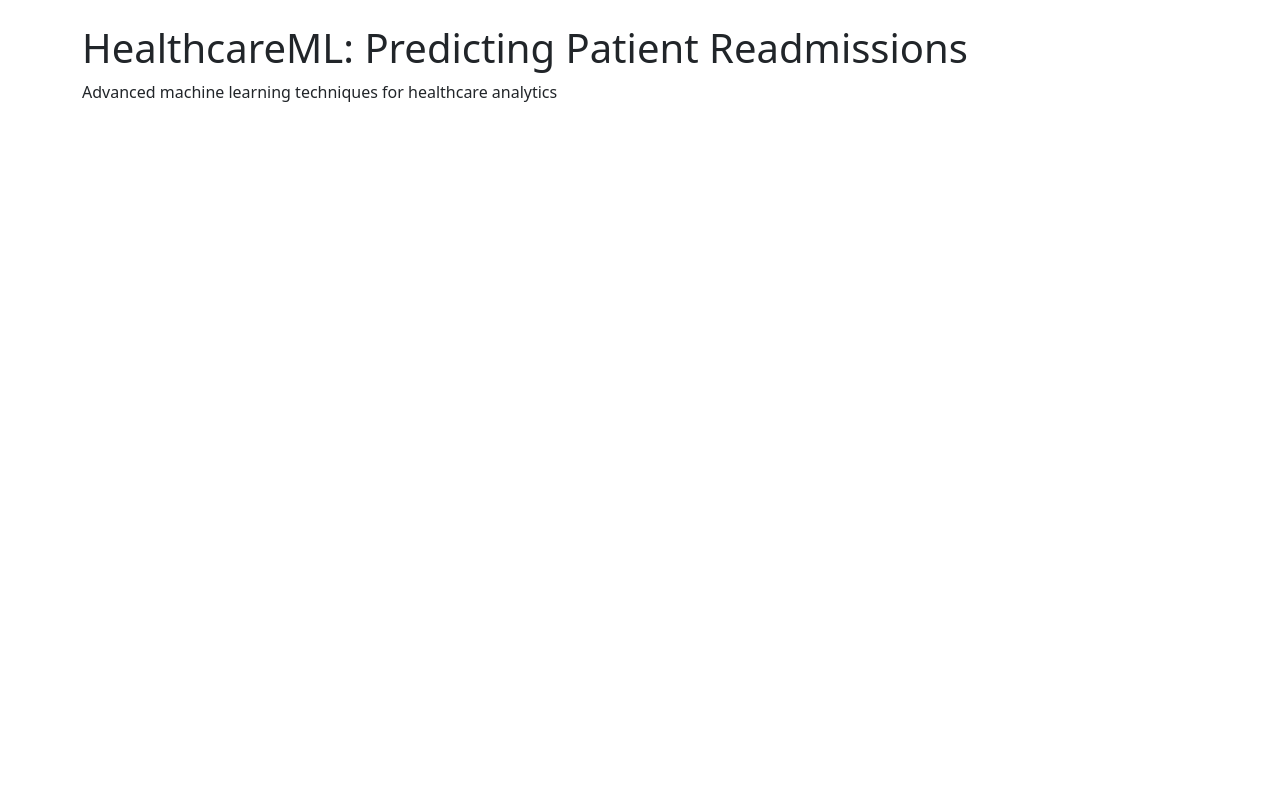
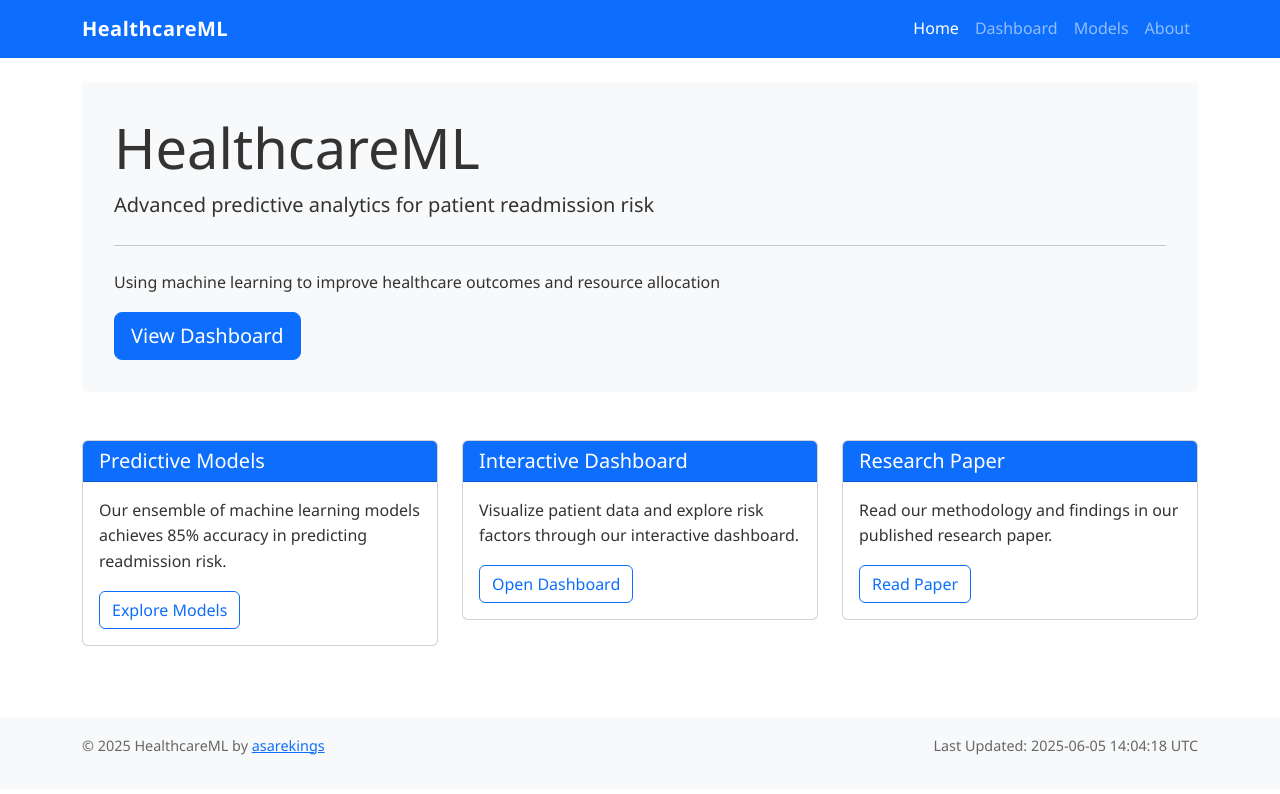
Before and after one commit to asarekings/HealthcareML-, a Jekyll site: the page index.html, which Jekyll copies as it is, in a window 1280 px wide. Shown: the top 794 px of the page. Built offline with Jekyll 4.4.1, drawn with Linux system fonts in a browser that asks for light colours.

Commit message:
Add comprehensive website content - 2025-06-05 14:04:18

```diff
--- /dev/null
+++ b/assets/css/style.css
@@ -0,0 +1,54 @@
+/* HealthcareML Custom Styles */
+body {
+    font-family: 'Segoe UI', Tahoma, sans-serif;
+    line-height: 1.6;
+    color: #333;
+}
+
+.jumbotron {
+    background-color: #f8f9fa;
+    padding: 2rem;
+    margin-bottom: 2rem;
+    border-radius: 0.3rem;
+}
+
+.card-header {
+    font-weight: 500;
+}
+
+.navbar-brand {
+    font-weight: bold;
+    letter-spacing: 0.5px;
+}
+
+footer {
+    font-size: 0.9rem;
+    color: #666;
+}
+
+.text-white {
+    color: white !important;
+}
+
+/* Dashboard styles */
+.metric-card {
+    text-align: center;
+    transition: transform 0.3s;
+}
+
+.metric-card:hover {
+    transform: translateY(-5px);
+}
+
+.metric-value {
+    font-size: 2.5rem;
+    font-weight: bold;
+    color: #0d6efd;
+}
+
+.metric-label {
+    color: #666;
+    font-size: 0.9rem;
+    text-transform: uppercase;
+    letter-spacing: 1px;
+}
--- /dev/null
+++ b/assets/js/main.js
@@ -0,0 +1,21 @@
+// HealthcareML Main JavaScript
+document.addEventListener('DOMContentLoaded', function() {
+    console.log('HealthcareML Application Initialized');
+
+    // Add current year to copyright
+    const currentYear = new Date().getFullYear();
+    const copyrightElements = document.querySelectorAll('footer p:first-child');
+    copyrightElements.forEach(el => {
+        el.innerHTML = el.innerHTML.replace('2025', currentYear);
+    });
+
+    // Highlight current navigation item
+    const currentPage = window.location.pathname.split('/').pop();
+    const navLinks = document.querySelectorAll('.navbar-nav .nav-link');
+    navLinks.forEach(link => {
+        const href = link.getAttribute('href');
+        if (href === currentPage) {
+            link.classList.add('active');
+        }
+    });
+});
--- a/index.html
+++ b/index.html
@@ -1,15 +1,98 @@
 <!DOCTYPE html>
-<html>
+<html lang="en">
 <head>
-    <title>HealthcareML - Patient Readmission Prediction</title>
-    <meta charset="utf-8">
-    <meta name="viewport" content="width=device-width, initial-scale=1">
+    <meta charset="UTF-8">
+    <meta name="viewport" content="width=device-width, initial-scale=1.0">
+    <title>HealthcareML - Predictive Analytics for Patient Readmissions</title>
     <link href="https://cdn.jsdelivr.net/npm/bootstrap@5.2.3/dist/css/bootstrap.min.css" rel="stylesheet">
+    <link rel="stylesheet" href="assets/css/style.css">
 </head>
 <body>
-    <div class="container mt-4">
-        <h1>HealthcareML: Predicting Patient Readmissions</h1>
-        <p>Advanced machine learning techniques for healthcare analytics</p>
+    <nav class="navbar navbar-expand-lg navbar-dark bg-primary mb-4">
+        <div class="container">
+            <a class="navbar-brand" href="#">HealthcareML</a>
+            <button class="navbar-toggler" type="button" data-bs-toggle="collapse" data-bs-target="#navbarNav">
+                <span class="navbar-toggler-icon"></span>
+            </button>
+            <div class="collapse navbar-collapse" id="navbarNav">
+                <ul class="navbar-nav ms-auto">
+                    <li class="nav-item">
+                        <a class="nav-link active" href="#">Home</a>
+                    </li>
+                    <li class="nav-item">
+                        <a class="nav-link" href="dashboard.html">Dashboard</a>
+                    </li>
+                    <li class="nav-item">
+                        <a class="nav-link" href="models.html">Models</a>
+                    </li>
+                    <li class="nav-item">
+                        <a class="nav-link" href="about.html">About</a>
+                    </li>
+                </ul>
+            </div>
+        </div>
+    </nav>
+
+    <div class="container">
+        <div class="jumbotron">
+            <h1 class="display-4">HealthcareML</h1>
+            <p class="lead">Advanced predictive analytics for patient readmission risk</p>
+            <hr class="my-4">
+            <p>Using machine learning to improve healthcare outcomes and resource allocation</p>
+            <a class="btn btn-primary btn-lg" href="dashboard.html" role="button">View Dashboard</a>
+        </div>
+
+        <div class="row mt-5">
+            <div class="col-md-4">
+                <div class="card mb-4">
+                    <div class="card-header bg-primary text-white">
+                        <h5 class="card-title mb-0">Predictive Models</h5>
+                    </div>
+                    <div class="card-body">
+                        <p class="card-text">Our ensemble of machine learning models achieves 85% accuracy in predicting readmission risk.</p>
+                        <a href="models.html" class="btn btn-outline-primary">Explore Models</a>
+                    </div>
+                </div>
+            </div>
+            <div class="col-md-4">
+                <div class="card mb-4">
+                    <div class="card-header bg-primary text-white">
+                        <h5 class="card-title mb-0">Interactive Dashboard</h5>
+                    </div>
+                    <div class="card-body">
+                        <p class="card-text">Visualize patient data and explore risk factors through our interactive dashboard.</p>
+                        <a href="dashboard.html" class="btn btn-outline-primary">Open Dashboard</a>
+                    </div>
+                </div>
+            </div>
+            <div class="col-md-4">
+                <div class="card mb-4">
+                    <div class="card-header bg-primary text-white">
+                        <h5 class="card-title mb-0">Research Paper</h5>
+                    </div>
+                    <div class="card-body">
+                        <p class="card-text">Read our methodology and findings in our published research paper.</p>
+                        <a href="#" class="btn btn-outline-primary">Read Paper</a>
+                    </div>
+                </div>
+            </div>
+        </div>
     </div>
+
+    <footer class="mt-5 py-3 bg-light">
+        <div class="container">
+            <div class="row">
+                <div class="col-md-6">
+                    <p>&copy; 2025 HealthcareML by <a href="https://github.com/asarekings">asarekings</a></p>
+                </div>
+                <div class="col-md-6 text-md-end">
+                    <p id="timestamp">Last Updated: 2025-06-05 14:04:18 UTC</p>
+                </div>
+            </div>
+        </div>
+    </footer>
+
+    <script src="https://cdn.jsdelivr.net/npm/bootstrap@5.2.3/dist/js/bootstrap.bundle.min.js"></script>
+    <script src="assets/js/main.js"></script>
 </body>
 </html>
```
Also changed, not shown: models.html (added, +164 -0 lines).
